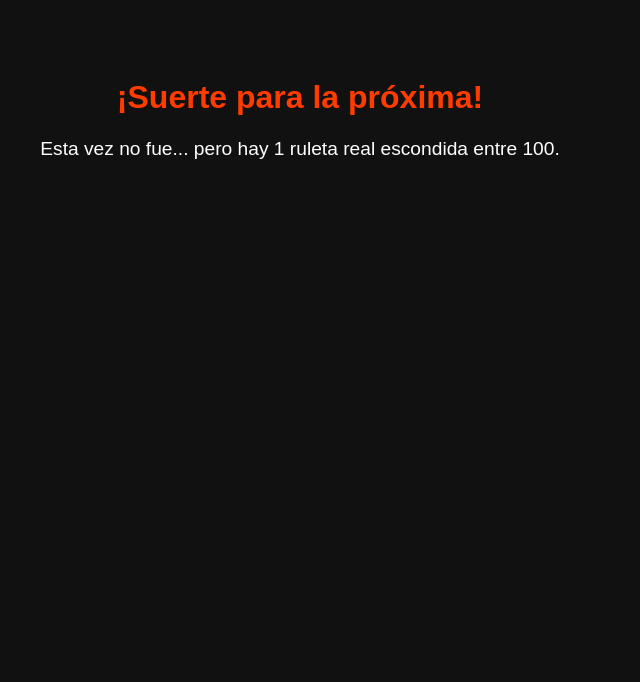
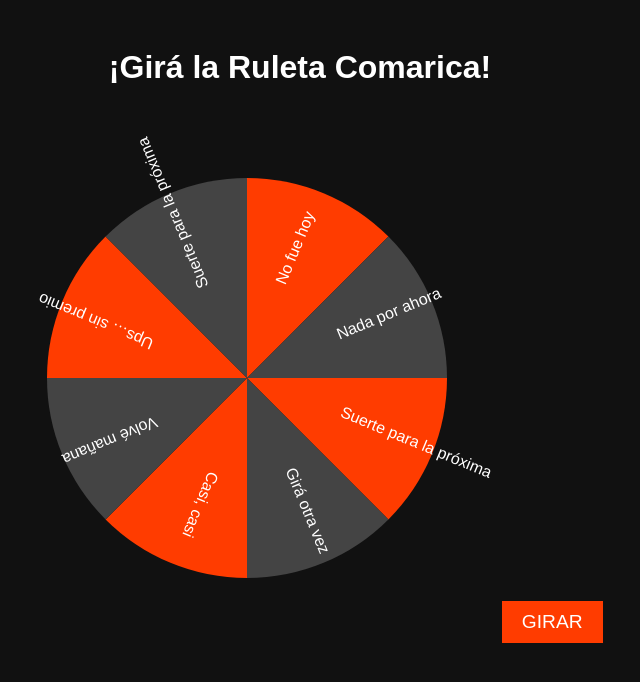
Before and after one commit to PradoCR23/Ruleta-falsa, a plain HTML site: page index.html in a window 1280 px wide. Shown: the whole page, without its empty margins (340-980 px from the left). Drawn offline with Linux system fonts and the light colour scheme.

Commit message:
Add files via upload

```diff
--- a/index.html
+++ b/index.html
@@ -1,28 +1,17 @@
+
 <!DOCTYPE html>
 <html lang="es">
 <head>
-  <meta charset="UTF-8">
+  <meta charset="UTF-8" />
   <title>Ruleta Comarica</title>
-  <style>
-    body {
-      font-family: sans-serif;
-      background-color: #111;
-      color: white;
-      text-align: center;
-      padding-top: 50px;
-    }
-    h1 {
-      font-size: 2em;
-      color: #ff3c00;
-    }
-    .msg {
-      font-size: 1.2em;
-      margin-top: 20px;
-    }
-  </style>
+  <link rel="stylesheet" href="style.css" />
 </head>
 <body>
-  <h1>¡Suerte para la próxima!</h1>
-  <div class="msg">Esta vez no fue... pero hay 1 ruleta real escondida entre 100.</div>
+  <h1>¡Girá la Ruleta Comarica!</h1>
+  <canvas id="wheel" width="500" height="500"></canvas>
+  <button id="spin">GIRAR</button>
+  <p id="result"></p>
+
+  <script src="script.js"></script>
 </body>
 </html>
--- /dev/null
+++ b/script.js
@@ -0,0 +1,58 @@
+
+const canvas = document.getElementById("wheel");
+const ctx = canvas.getContext("2d");
+
+const segments = [
+  "Suerte para la próxima",
+  "Girá otra vez",
+  "Casi, casi",
+  "Volvé mañana",
+  "Ups… sin premio",
+  "Suerte para la próxima",
+  "No fue hoy",
+  "Nada por ahora"
+];
+
+const colors = ["#ff3c00", "#444", "#ff3c00", "#444", "#ff3c00", "#444", "#ff3c00", "#444"];
+let angle = 0;
+let spinning = false;
+
+function drawWheel() {
+  const arc = (2 * Math.PI) / segments.length;
+  for (let i = 0; i < segments.length; i++) {
+    const start = angle + i * arc;
+    const end = start + arc;
+    ctx.beginPath();
+    ctx.fillStyle = colors[i];
+    ctx.moveTo(250, 250);
+    ctx.arc(250, 250, 200, start, end);
+    ctx.fill();
+    ctx.save();
+    ctx.translate(250, 250);
+    ctx.rotate(start + arc / 2);
+    ctx.fillStyle = "#fff";
+    ctx.font = "16px Arial";
+    ctx.fillText(segments[i], 100, 0);
+    ctx.restore();
+  }
+}
+
+drawWheel();
+
+document.getElementById("spin").addEventListener("click", () => {
+  if (spinning) return;
+  spinning = true;
+  let spins = Math.floor(Math.random() * 8 + 8);
+  let interval = setInterval(() => {
+    angle += 0.1;
+    ctx.clearRect(0, 0, 500, 500);
+    drawWheel();
+    spins--;
+    if (spins <= 0) {
+      clearInterval(interval);
+      const index = Math.floor((segments.length - (angle / (2 * Math.PI)) % 1 * segments.length)) % segments.length;
+      document.getElementById("result").innerText = `Resultado: ${segments[index]}`;
+      spinning = false;
+    }
+  }, 100);
+});
--- /dev/null
+++ b/style.css
@@ -0,0 +1,20 @@
+
+body {
+  font-family: 'Arial', sans-serif;
+  background-color: #111;
+  color: #fff;
+  text-align: center;
+  padding: 20px;
+}
+button {
+  padding: 10px 20px;
+  font-size: 1.2em;
+  background-color: #ff3c00;
+  border: none;
+  color: white;
+  cursor: pointer;
+  margin-top: 20px;
+}
+canvas {
+  margin-top: 20px;
+}
```
